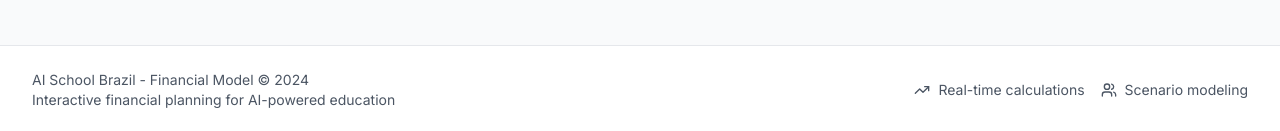
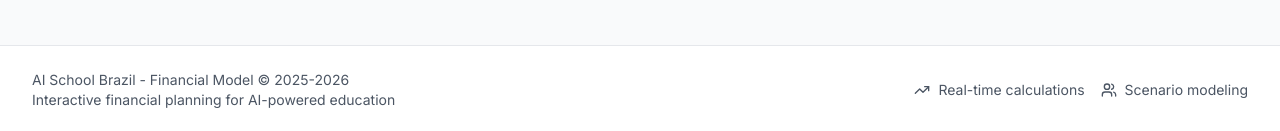
Before and after one commit to Rruiz270/ai-school-financial-app, a React (Vite) app: page / in a window 1280 px wide. Shown: the part 3581-3712 px from the top of the page. Built offline with nearby package versions, Linux system fonts and the light colour scheme; the HTML template or start-up script is replaced by a standard one.

Commit message:
Fix copyright year: 2024 → 2025-2026
Project was started in 2025, not 2024.

Co-Authored-By: Claude Opus 4.7 (1M context) <noreply@anthropic.com>

```diff
--- a/src/App.jsx
+++ b/src/App.jsx
@@ -1133,7 +1133,7 @@ function App() {
           <div className="max-w-7xl mx-auto px-4 sm:px-6 lg:px-8 py-6">
             <div className="flex justify-between items-center">
               <div className="text-sm text-gray-600">
-                <p>AI School Brazil - Financial Model &copy; 2024</p>
+                <p>AI School Brazil - Financial Model &copy; 2025-2026</p>
                 <p>Interactive financial planning for AI-powered education</p>
               </div>
               <div className="flex items-center space-x-4 text-sm text-gray-600">
```
Also changed, not shown: 1 other file (tests, documents, lock files or other folders).
